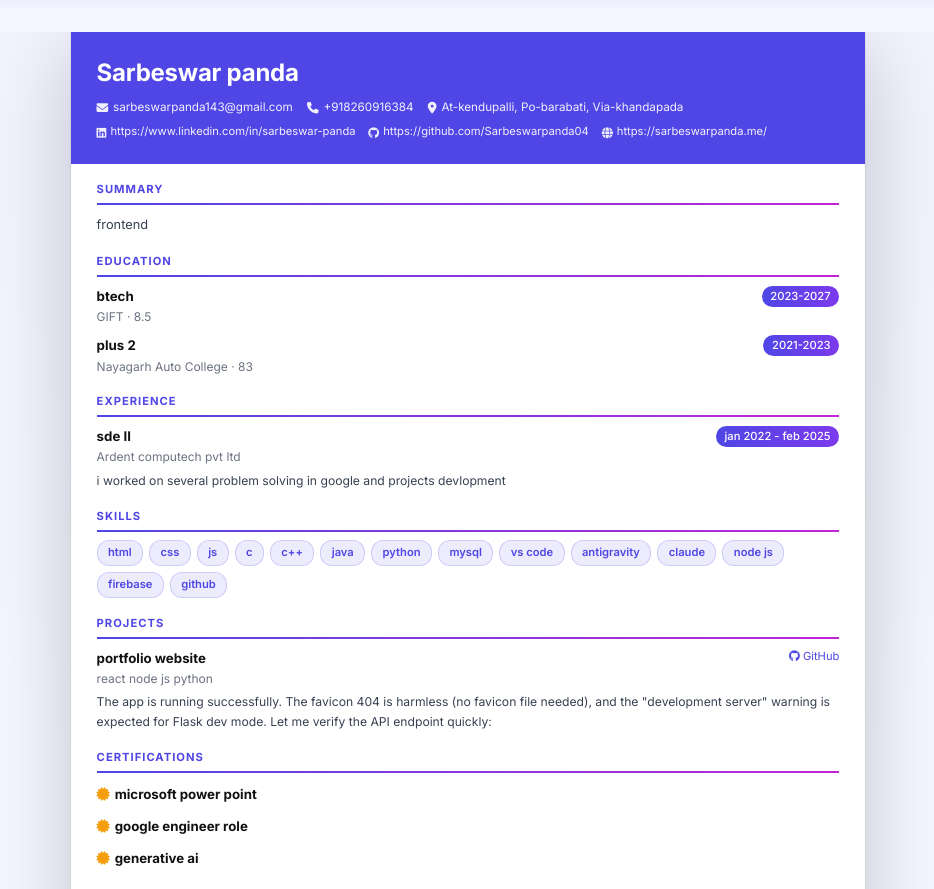
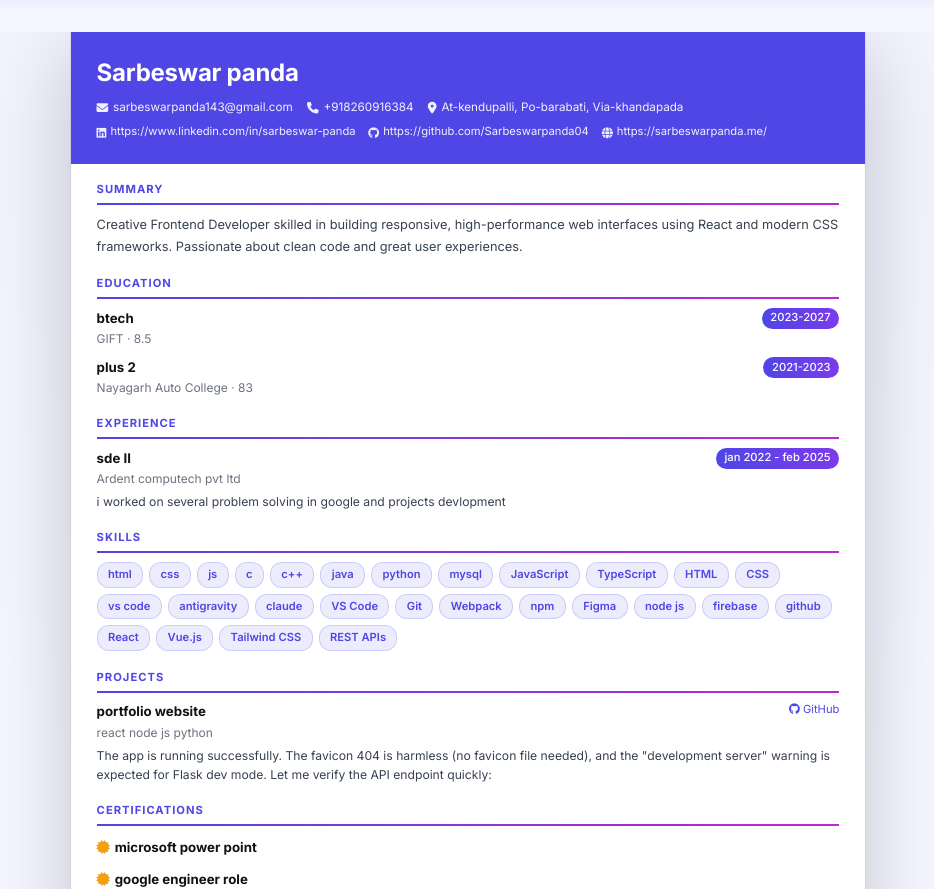
Before and after one commit to Sarbeswarpanda04/resume-builders, a Flask app: page /preview/1 in a window 1280 px wide. Shown: the part 62-951 px from the top of the page, without its empty margins (172-1106 px from the left). Run offline with Flask 3, Linux system fonts and the light colour scheme; some libraries are stand-ins or nearby versions.

Commit message:
feat: add AI role suggestions and custom confirm modal to enhance user experience

```diff
--- a/app.py
+++ b/app.py
@@ -193,6 +193,112 @@ def delete_resume(resume_id):
 
 # ---------- error handlers ----------
 
+# ---------- hardcoded AI suggestions ----------
+
+_ROLE_DATA = {
+    "frontend": {
+        "languages": ["JavaScript", "TypeScript", "HTML", "CSS"],
+        "tools": ["VS Code", "Git", "Webpack", "npm", "Figma"],
+        "technologies": ["React", "Vue.js", "Tailwind CSS", "REST APIs"],
+        "summary": "Creative Frontend Developer skilled in building responsive, high-performance web interfaces using React and modern CSS frameworks. Passionate about clean code and great user experiences.",
+    },
+    "backend": {
+        "languages": ["Python", "Java", "Node.js", "SQL"],
+        "tools": ["Git", "Docker", "Postman", "Linux", "VS Code"],
+        "technologies": ["Flask", "Django", "Express.js", "PostgreSQL", "Redis"],
+        "summary": "Backend Developer with strong expertise in designing scalable APIs and database architectures. Experienced in Python and Node.js ecosystems with a focus on performance and reliability.",
+    },
+    "fullstack": {
+        "languages": ["JavaScript", "TypeScript", "Python", "SQL"],
+        "tools": ["Git", "Docker", "VS Code", "Postman", "npm"],
+        "technologies": ["React", "Node.js", "Express.js", "MongoDB", "PostgreSQL"],
+        "summary": "Full Stack Developer proficient in both frontend and backend development. Builds end-to-end web applications using the MERN stack with a focus on clean architecture and seamless user experiences.",
+    },
+    "data scientist": {
+        "languages": ["Python", "R", "SQL"],
+        "tools": ["Jupyter", "Git", "Tableau", "Excel", "VS Code"],
+        "technologies": ["TensorFlow", "Pandas", "Scikit-learn", "NumPy", "Matplotlib"],
+        "summary": "Data Scientist with expertise in machine learning, statistical analysis, and data visualization. Transforms complex datasets into actionable insights to drive business decisions.",
+    },
+    "machine learning": {
+        "languages": ["Python", "R", "SQL"],
+        "tools": ["Jupyter", "Git", "Docker", "MLflow"],
+        "technologies": ["TensorFlow", "PyTorch", "Scikit-learn", "Keras", "OpenCV"],
+        "summary": "Machine Learning Engineer experienced in designing and deploying ML models at scale. Proficient in deep learning frameworks and MLOps pipelines for production-grade AI solutions.",
+    },
+    "devops": {
+        "languages": ["Python", "Bash", "YAML"],
+        "tools": ["Docker", "Kubernetes", "Jenkins", "Git", "Terraform"],
+        "technologies": ["AWS", "CI/CD", "Ansible", "Nginx", "Linux"],
+        "summary": "DevOps Engineer specializing in automating CI/CD pipelines and managing cloud infrastructure. Proven ability to improve deployment frequency and system reliability through IaC and containerization.",
+    },
+    "android": {
+        "languages": ["Kotlin", "Java", "XML"],
+        "tools": ["Android Studio", "Git", "Gradle", "Firebase"],
+        "technologies": ["Jetpack Compose", "Room DB", "Retrofit", "MVVM", "REST APIs"],
+        "summary": "Android Developer with hands-on experience building intuitive mobile applications using Kotlin and Jetpack components. Focused on delivering polished, high-performance apps on the Android platform.",
+    },
+    "ios": {
+        "languages": ["Swift", "Objective-C"],
+        "tools": ["Xcode", "Git", "TestFlight", "CocoaPods"],
+        "technologies": ["SwiftUI", "UIKit", "Core Data", "REST APIs", "Firebase"],
+        "summary": "iOS Developer experienced in crafting elegant, user-friendly iPhone and iPad applications using Swift and SwiftUI. Committed to Apple's design guidelines and App Store best practices.",
+    },
+    "cybersecurity": {
+        "languages": ["Python", "Bash", "C"],
+        "tools": ["Wireshark", "Metasploit", "Nmap", "Burp Suite", "Git"],
+        "technologies": ["Penetration Testing", "SIEM", "Firewalls", "Linux", "Cryptography"],
+        "summary": "Cybersecurity Analyst skilled in threat detection, vulnerability assessment, and incident response. Dedicated to securing systems and data against evolving cyber threats.",
+    },
+    "ui ux": {
+        "languages": ["HTML", "CSS", "JavaScript"],
+        "tools": ["Figma", "Adobe XD", "Sketch", "Zeplin", "InVision"],
+        "technologies": ["Prototyping", "Wireframing", "Design Systems", "User Research"],
+        "summary": "UI/UX Designer with a passion for creating intuitive and visually appealing digital experiences. Expert in user-centered design principles, prototyping, and translating business goals into elegant interfaces.",
+    },
+    "cloud": {
+        "languages": ["Python", "Bash", "YAML"],
+        "tools": ["Terraform", "Docker", "Git", "AWS CLI", "Kubernetes"],
+        "technologies": ["AWS", "Azure", "GCP", "Serverless", "Microservices"],
+        "summary": "Cloud Engineer with expertise in designing and managing scalable cloud infrastructure on AWS and Azure. Skilled in automating deployments and optimizing costs through cloud-native solutions.",
+    },
+    "software engineer": {
+        "languages": ["Python", "Java", "JavaScript", "C++"],
+        "tools": ["Git", "Docker", "Jira", "VS Code", "Linux"],
+        "technologies": ["REST APIs", "Microservices", "CI/CD", "SQL", "Agile"],
+        "summary": "Software Engineer with a strong foundation in computer science and hands-on experience building reliable, scalable software solutions. Adept at working across the full development lifecycle in Agile teams.",
+    },
+}
+
+def _find_role(role):
+    role_lower = role.lower().strip()
+    # exact match
+    if role_lower in _ROLE_DATA:
+        return _ROLE_DATA[role_lower]
+    # partial match
+    for key, val in _ROLE_DATA.items():
+        if key in role_lower or role_lower in key:
+            return val
+    return None
+
+
+@app.route("/api/ai_suggest", methods=["POST"])
+def ai_suggest():
+    body = request.get_json(silent=True) or {}
+    role = str(body.get("role", "")).strip()[:200]
+    if not role:
+        abort(400, "role is required")
+    result = _find_role(role)
+    if not result:
+        result = {
+            "languages": ["Python", "JavaScript", "SQL"],
+            "tools": ["Git", "VS Code", "Docker"],
+            "technologies": ["REST APIs", "Linux", "Agile"],
+            "summary": f"Dedicated {role} professional with a passion for solving complex problems and delivering high-quality results. Strong communicator and team player with hands-on technical experience.",
+        }
+    return jsonify(result)
+
+
 @app.errorhandler(400)
 def bad_request(e):
     return jsonify({"error": str(e.description)}), 400
@@ -203,5 +309,10 @@ def not_found(e):
     return jsonify({"error": str(e.description)}), 404
 
 
+@app.errorhandler(502)
+def bad_gateway(e):
+    return jsonify({"error": str(e.description)}), 502
+
+
 if __name__ == "__main__":
     app.run(debug=True)
--- a/database/resumes.json
+++ b/database/resumes.json
@@ -8,7 +8,7 @@
             "linkedin": "https://www.linkedin.com/in/sarbeswar-panda",
             "github": "https://github.com/Sarbeswarpanda04",
             "portfolio": "https://sarbeswarpanda.me/",
-            "summary": "frontend",
+            "summary": "Creative Frontend Developer skilled in building responsive, high-performance web interfaces using React and modern CSS frameworks. Passionate about clean code and great user experiences.",
             "education": [
                 {
                     "degree": "btech",
@@ -40,17 +40,30 @@
                     "c++",
                     "java",
                     "python",
-                    "mysql"
+                    "mysql",
+                    "JavaScript",
+                    "TypeScript",
+                    "HTML",
+                    "CSS"
                 ],
                 "tools": [
                     "vs code",
                     "antigravity",
-                    "claude"
+                    "claude",
+                    "VS Code",
+                    "Git",
+                    "Webpack",
+                    "npm",
+                    "Figma"
                 ],
                 "technologies": [
                     "node js",
                     "firebase",
-                    "github"
+                    "github",
+                    "React",
+                    "Vue.js",
+                    "Tailwind CSS",
+                    "REST APIs"
                 ]
             },
             "projects": [
@@ -71,6 +84,7 @@
                 "hindi",
                 "odia"
             ],
+            "photo": "",
             "id": 1
         }
     ]
--- a/templates/dashboard.html
+++ b/templates/dashboard.html
@@ -99,7 +99,7 @@
       grid.classList.remove('hidden');
       grid.innerHTML = data.map(r => `
         <div class="resume-card" data-id="${r.id}">
-          <div class="card-avatar">${(r.name || '?').charAt(0).toUpperCase()}</div>
+          <div class="card-avatar">${r.photo ? `<img src="${r.photo}" alt="${escHtml(r.name || '')}" />` : (r.name || '?').charAt(0).toUpperCase()}</div>
           <div class="card-body">
             <h3 class="card-name">${escHtml(r.name || 'Unnamed')}</h3>
             <p class="card-email"><i class="fas fa-envelope"></i> ${escHtml(r.email || '—')}</p>
```
Also changed, not shown: static/css/style.css (+36 -0 lines), static/js/form.js (+69 -39 lines), templates/index.html (+11 -0 lines), requirements.txt (line endings or trailing spaces).
